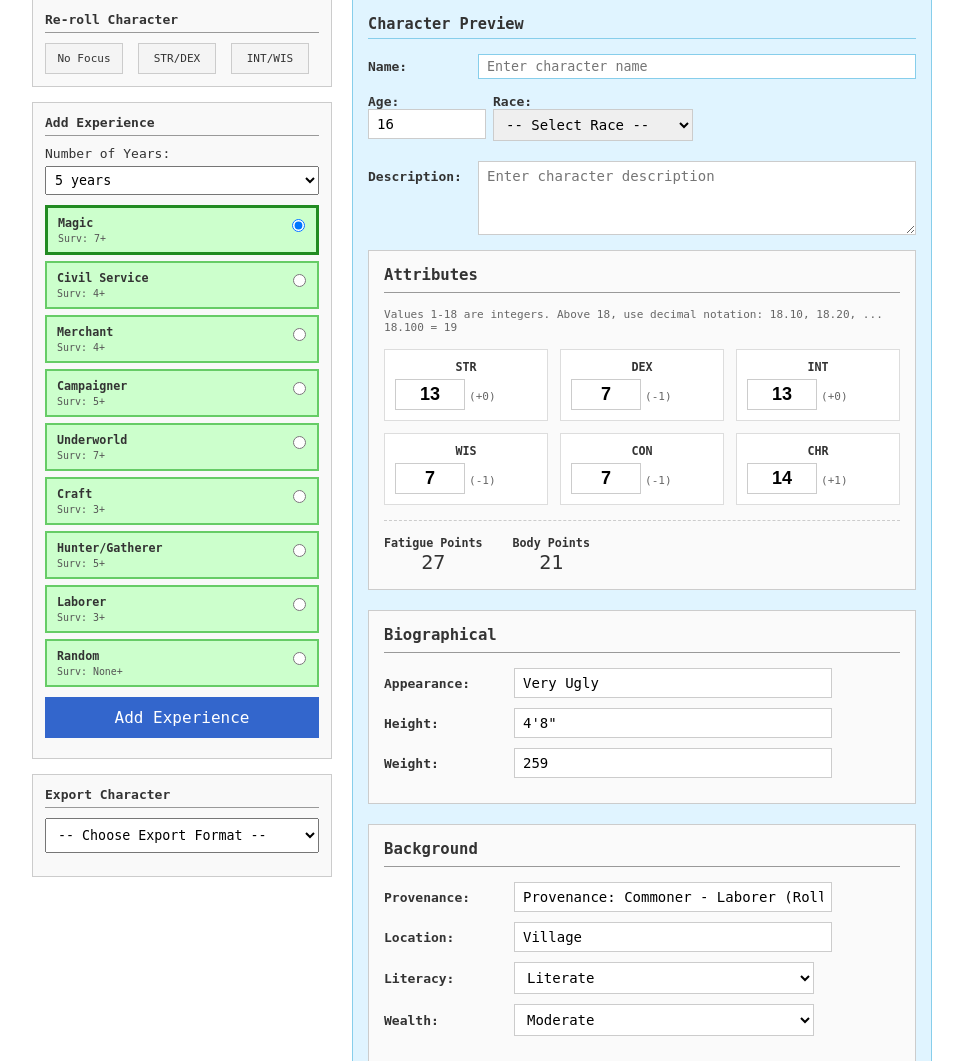
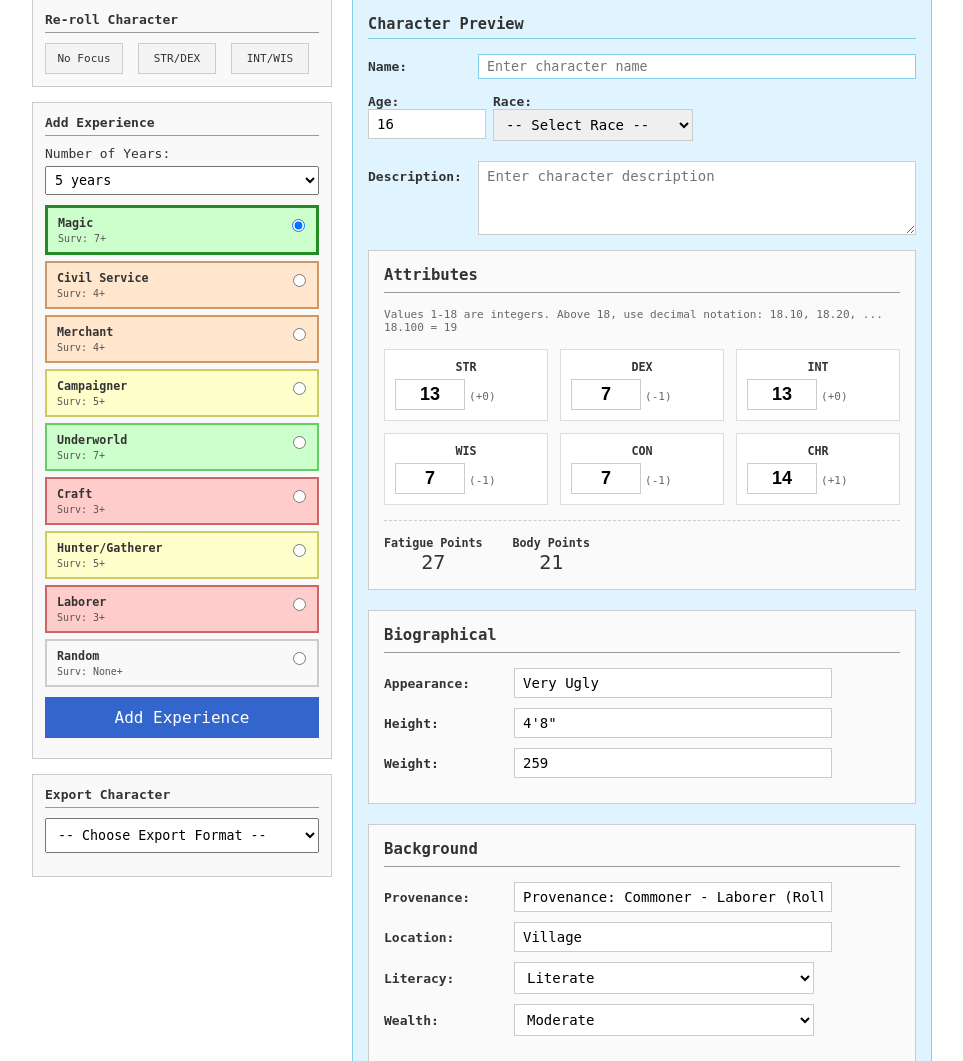
Before and after one commit to smarks/pillars-character-gen, a Django app: page /generator/ in a window 1280 px wide. Shown: the part 153-1214 px from the top of the page, without its empty margins (158-1121 px from the left). Run offline with Django 5.2, Linux system fonts and the light colour scheme; parts of the project's set-up code (start-up, migrations or seed data) failed here and were passed over.

Commit message:
Add survivability-based color coding to track selection
Track cards now display colors based on survivability rating:
- surv-3 (red): Most dangerous tracks
- surv-4 (orange): High risk
- surv-5 (yellow): Medium risk
- surv-6 (light green): Low risk
- surv-7 (green): Safest tracks

This provides visual feedback to help players understand the risk
level of each track before selecting it.

🤖 Generated with [Claude Code](https://claude.com/claude-code)

Co-Authored-By: Claude Opus 4.5 <noreply@anthropic.com>

```diff
--- a/webapp/webapp/generator/templates/generator/index.html
+++ b/webapp/webapp/generator/templates/generator/index.html
@@ -75,18 +75,13 @@
 .track-panel:last-child {
     margin-bottom: 0;
 }
-.track-panel.unavailable {
-    background: #ffcccc;
-    border-color: #cc6666;
-    color: #884444;
-    cursor: not-allowed;
-}
-.track-panel.available {
-    background: #ccffcc;
-    border-color: #66cc66;
-}
+/* Survivability-based colors: lower = more dangerous (red), higher = safer (green) */
+.track-panel.surv-3 { background: #ffcccc; border-color: #cc6666; } /* Most dangerous */
+.track-panel.surv-4 { background: #ffe6cc; border-color: #cc9966; }
+.track-panel.surv-5 { background: #ffffcc; border-color: #cccc66; }
+.track-panel.surv-6 { background: #e6ffcc; border-color: #99cc66; }
+.track-panel.surv-7 { background: #ccffcc; border-color: #66cc66; } /* Safest */
 .track-panel.selected {
-    background: #ccffcc;
     border-color: #228b22;
     border-width: 3px;
 }
@@ -328,8 +323,8 @@
             <!-- Track selection -->
             <div id="track-panels">
                 {% for track in track_info %}
-                <div class="track-panel {% if track.recommended and not selected_track %}selected{% elif selected_track == track.track_key %}selected{% else %}available{% endif %}"
-                     data-track="{{ track.track_key }}">
+                <div class="track-panel surv-{{ track.survivability }}{% if track.recommended and not selected_track %} selected{% elif selected_track == track.track_key %} selected{% endif %}"
+                     data-track="{{ track.track_key }}" data-survivability="{{ track.survivability }}">
                     <input type="radio" name="chosen_track" value="{{ track.track_key }}" class="track-checkbox"
                            {% if track.recommended and not selected_track %}checked{% elif selected_track == track.track_key %}checked{% endif %}>
                     <div class="track-name">{{ track.track }}</div>
@@ -770,16 +765,15 @@ document.addEventListener('trackInfoUpdated', function(e) {
     trackPanels.innerHTML = '';
 
     trackInfo.forEach(function(track) {
-        var panelClass = 'track-panel ';
+        var panelClass = 'track-panel surv-' + track.survivability;
         if (track.recommended) {
-            panelClass += 'available selected';
-        } else {
-            panelClass += 'available';
+            panelClass += ' selected';
         }
 
         var panel = document.createElement('div');
         panel.className = panelClass;
         panel.dataset.track = track.track_key;
+        panel.dataset.survivability = track.survivability;
 
         var html = '';
         var checked = track.recommended ? 'checked' : '';
```
Also changed, not shown: webapp/webapp/generator/templates/generator/select_track.html (+9 -4 lines).
